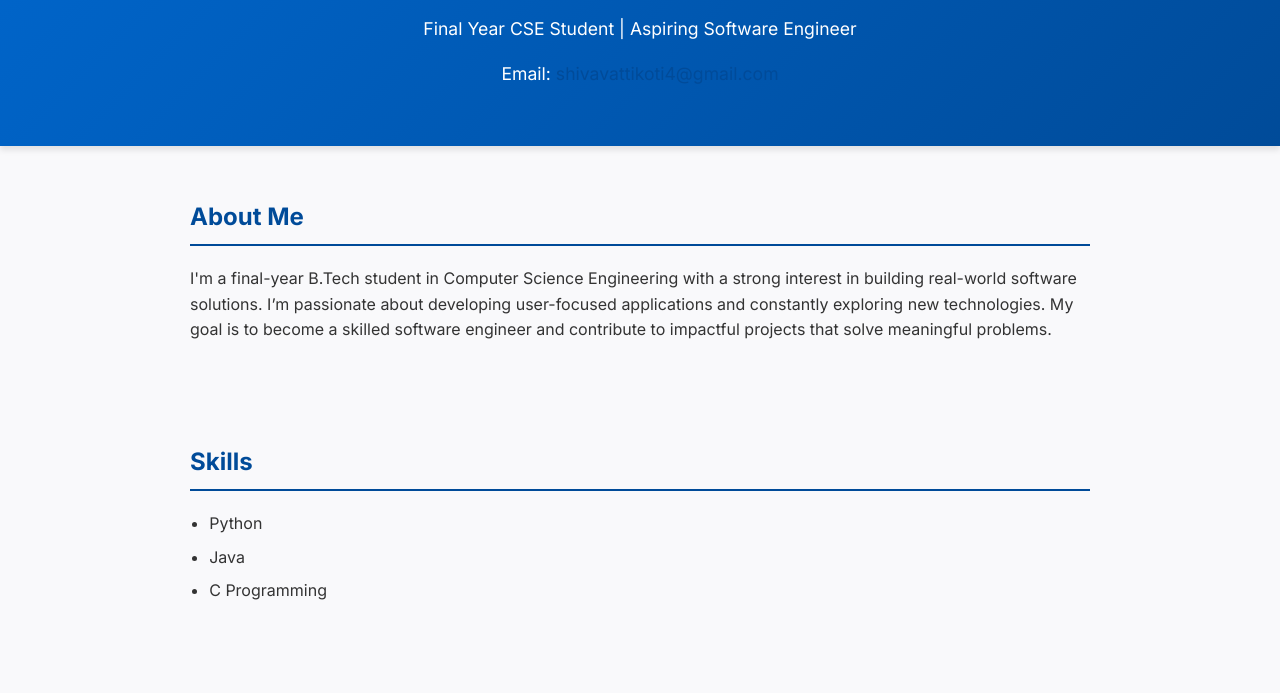
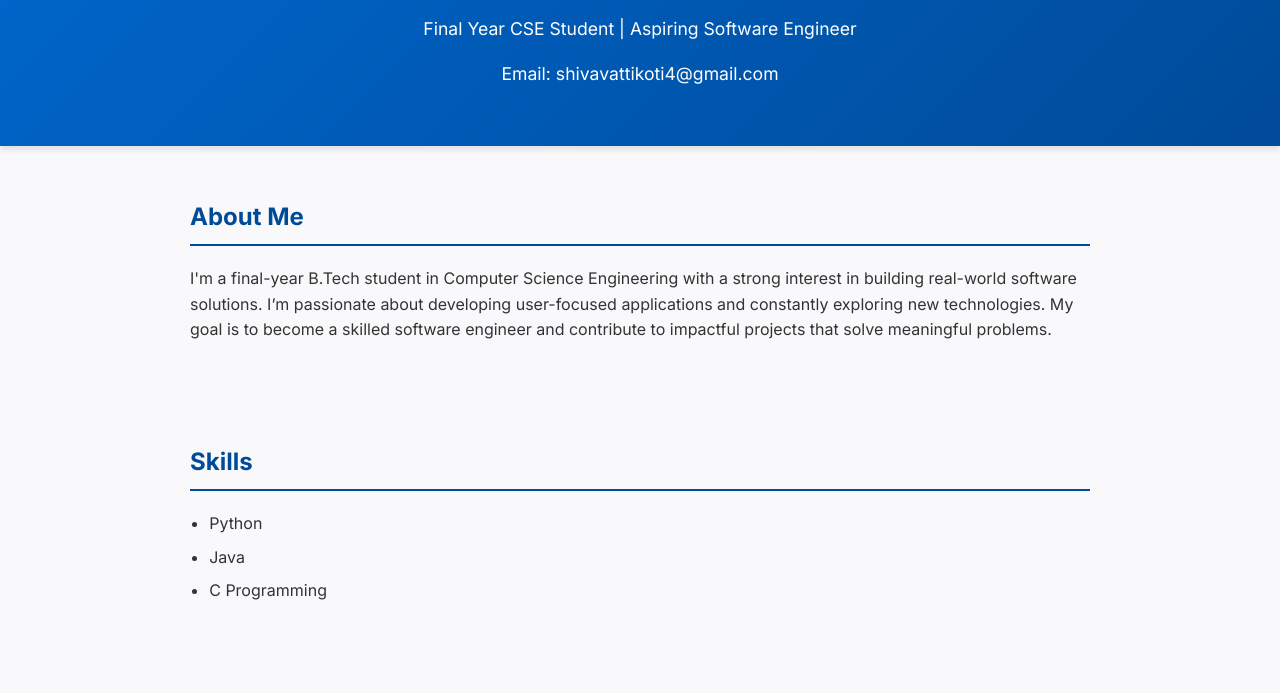
Before and after one commit to shiva008-star/vattikoti-shiva-portfolio-, a plain HTML site: page index.html in a window 1280 px wide. Shown: the part 107-800 px from the top of the page. Drawn offline with Linux system fonts and the light colour scheme.

Commit message:
index.html

```diff
--- a/index.html
+++ b/index.html
@@ -70,7 +70,7 @@
       margin-top: 3rem;
     }
     a {
-      color: #004b99;
+      color: white;
       text-decoration: none;
     }
     a:hover {
```
